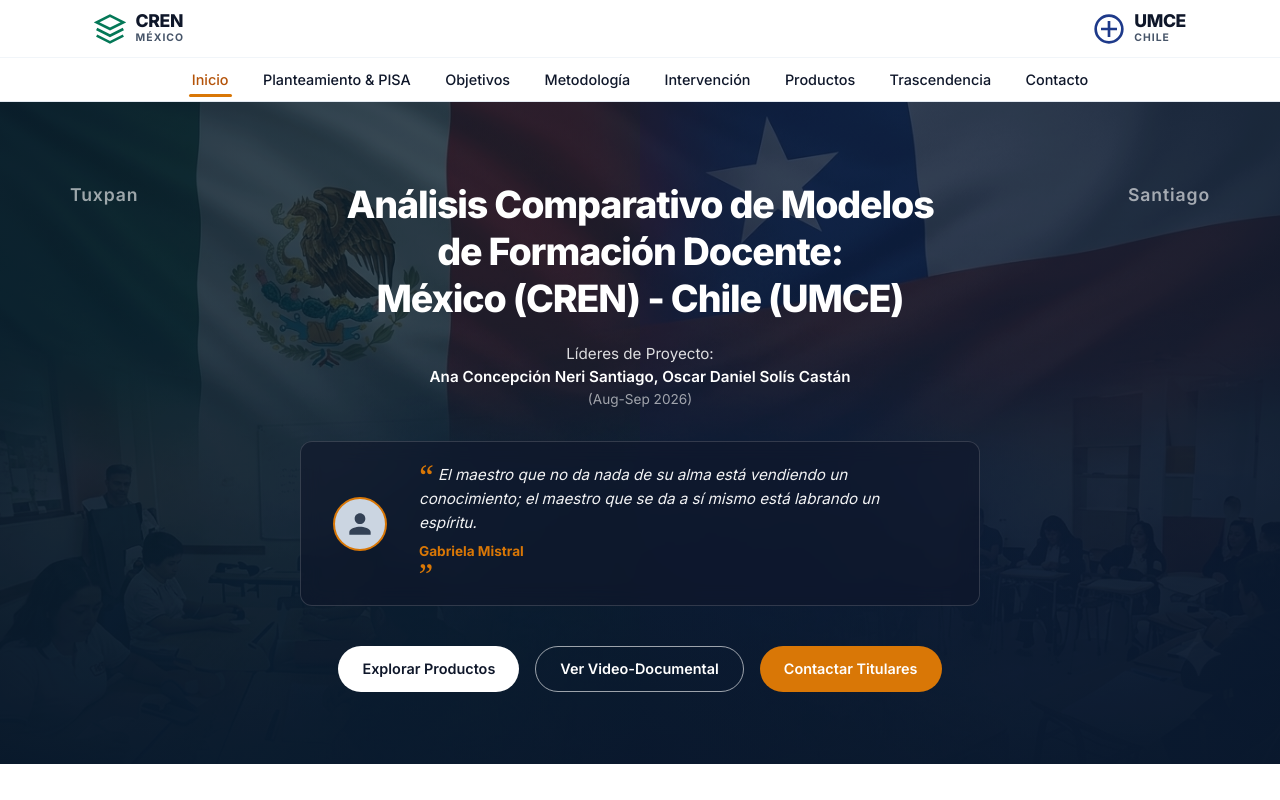
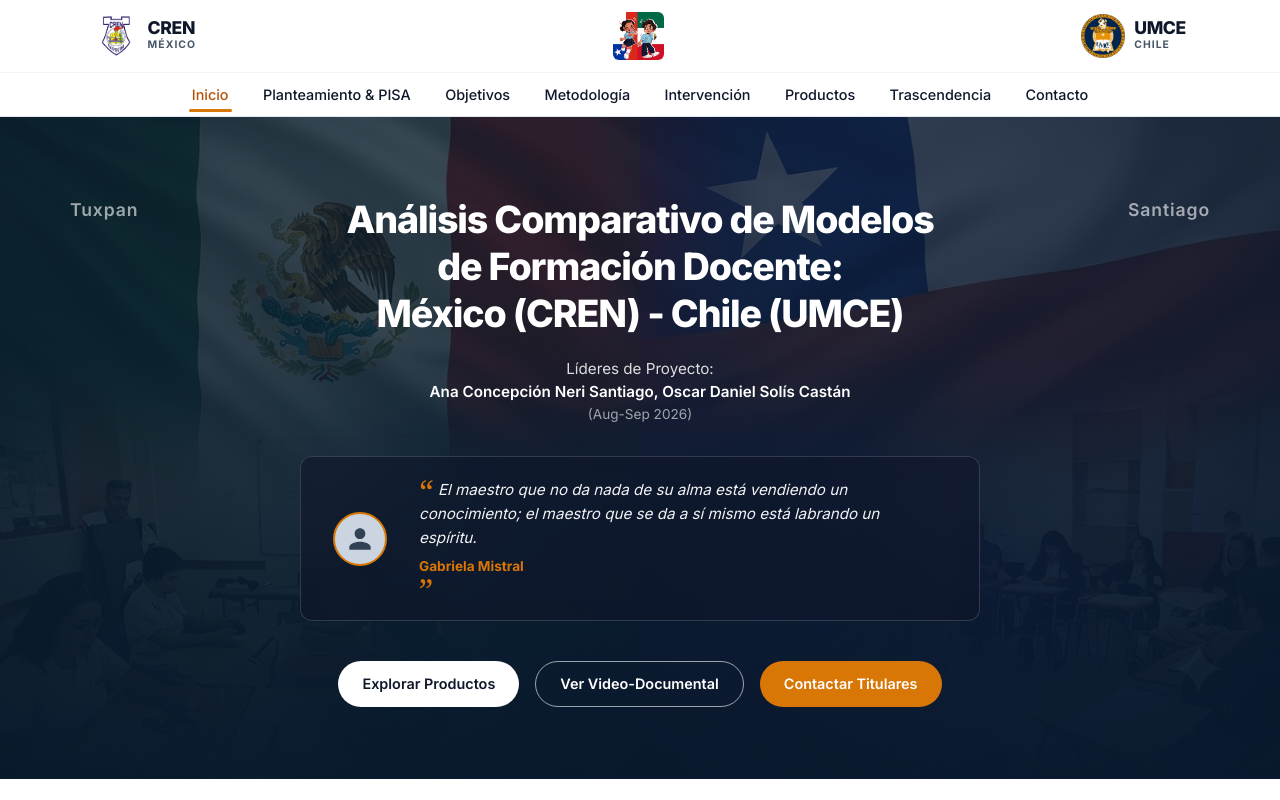
Before and after one commit to ananerisantiago-max/Proyecto-CREN-UMCE, a website: page index.html in a window 1280 px wide. Shown: the top 800 px of the page. Drawn offline with Linux system fonts and the light colour scheme.

Commit message:
implementación de logos

```diff
--- a/index.html
+++ b/index.html
@@ -33,20 +33,19 @@
     <div class="top-bar">
       <div class="container top-bar-content">
         <div class="logo-group logo-cren">
-          <svg class="logo-icon" viewBox="0 0 24 24" fill="none" stroke="currentColor" stroke-width="2">
-            <path d="M12 2L2 7l10 5 10-5-10-5zM2 17l10 5 10-5M2 12l10 5 10-5" />
-          </svg>
+          <img src="img/LOGO CREN.png" alt="CREN México Logo" class="logo-img">
           <div class="logo-text">
             <span class="brand-title">CREN</span>
             <span class="brand-subtitle">MÉXICO</span>
           </div>
         </div>
 
+        <div class="logo-group logo-proyecto">
+          <img src="img/logo proyrcto.jpeg" alt="Proyecto CREN-UMCE Logo" class="logo-img logo-img-proyecto">
+        </div>
+
         <div class="logo-group logo-umce">
-          <svg class="logo-icon" viewBox="0 0 24 24" fill="none" stroke="currentColor" stroke-width="2">
-            <circle cx="12" cy="12" r="10" />
-            <path d="M12 6v12M6 12h12" />
-          </svg>
+          <img src="img/UMCE LOGO.png" alt="UMCE Chile Logo" class="logo-img">
           <div class="logo-text">
             <span class="brand-title">UMCE</span>
             <span class="brand-subtitle">CHILE</span>
--- a/styles.css
+++ b/styles.css
@@ -88,8 +88,16 @@
   height: 32px;
 }
 
-.logo-cren .logo-icon { stroke: #047857; }
-.logo-umce .logo-icon { stroke: #1e3a8a; }
+.logo-img {
+  height: 44px;
+  width: auto;
+  object-fit: contain;
+}
+
+.logo-img-proyecto {
+  height: 48px;
+  border-radius: 6px;
+}
 
 .logo-text {
   display: flex;
```
Also changed, not shown: img/LOGO CREN.png (added), img/UMCE LOGO.png (added), img/logo proyrcto.jpeg (added), vercel.json.
